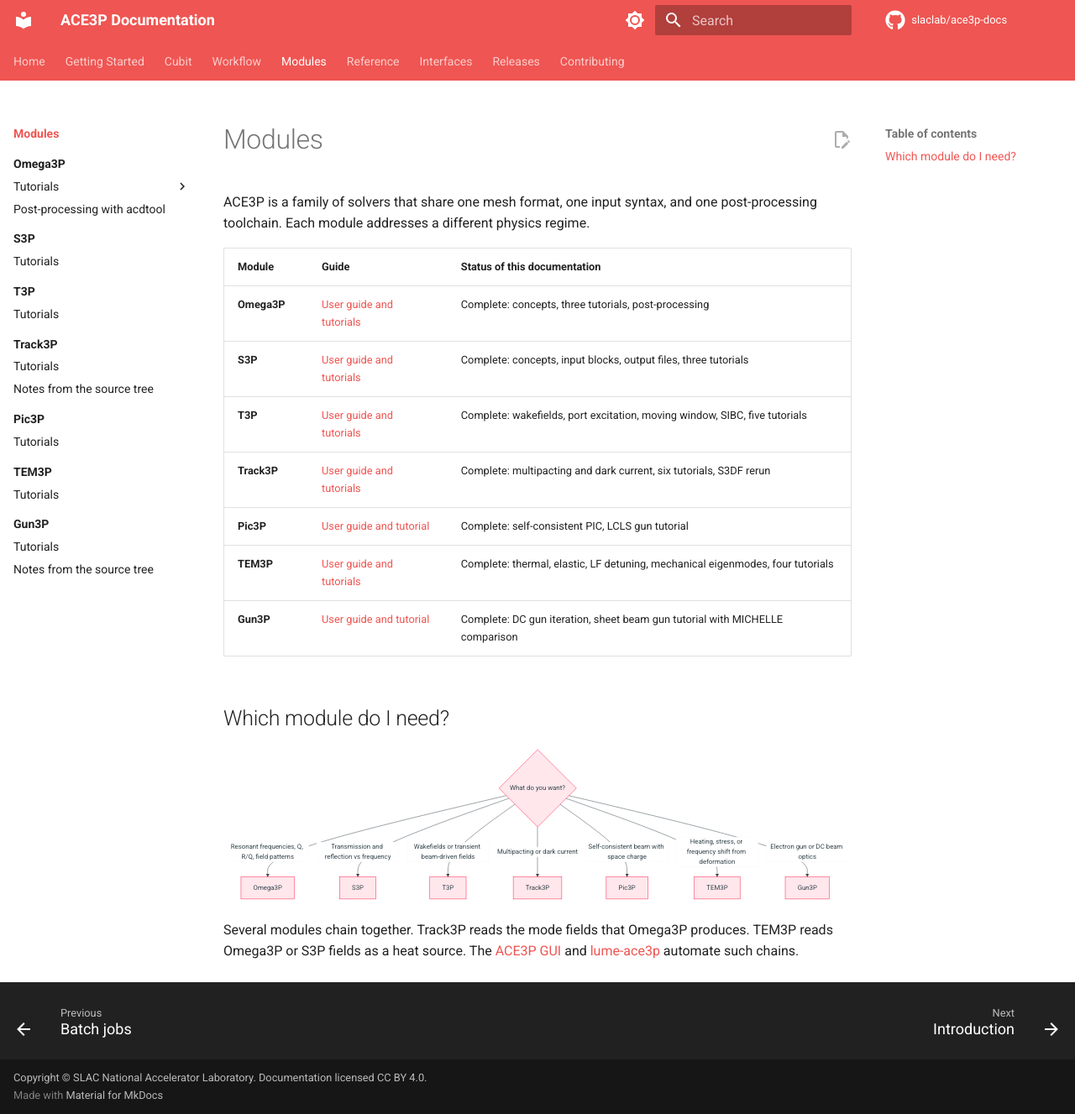
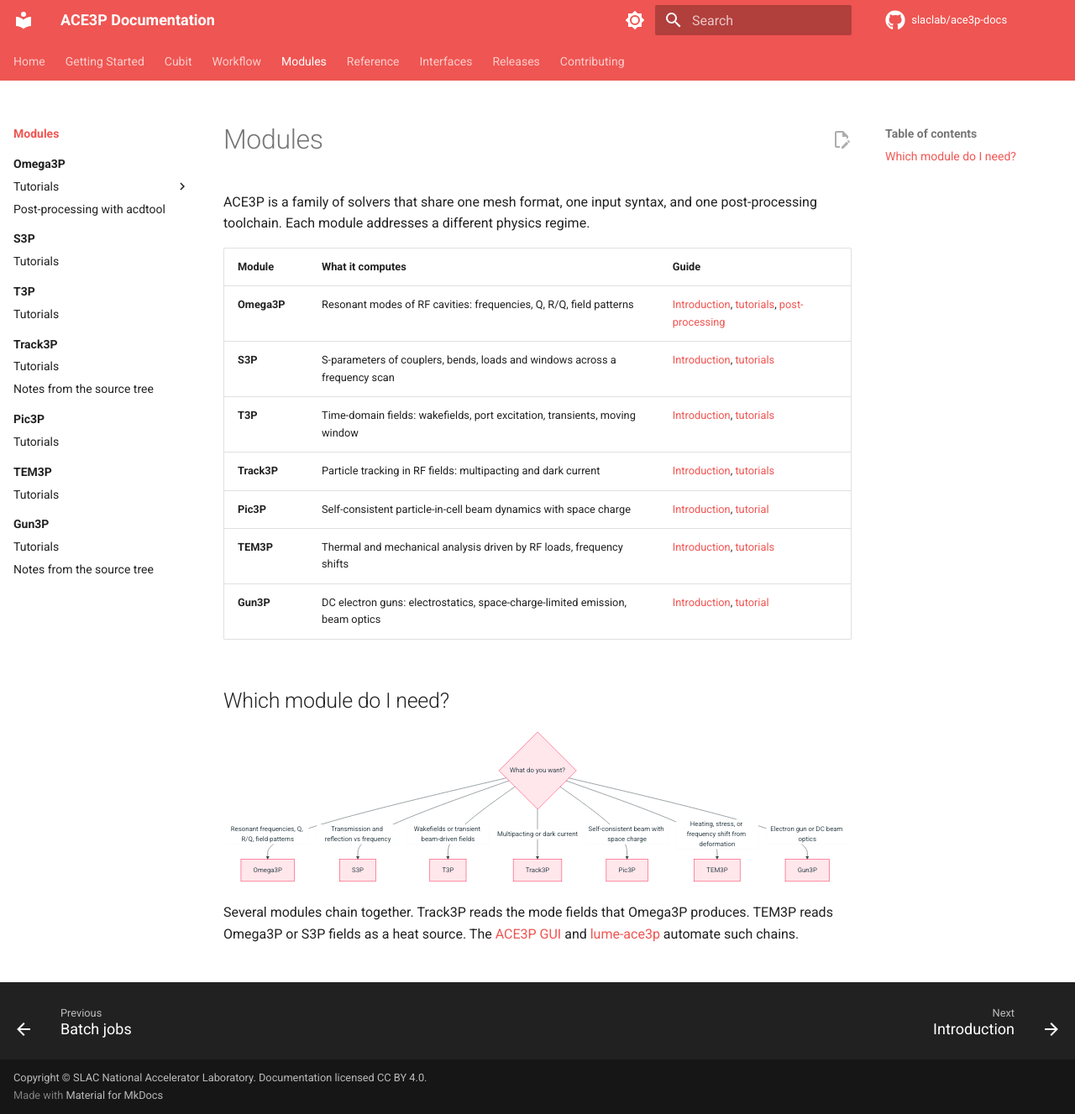
Before and after one commit to slaclab/ace3p-docs, an MkDocs documentation site: the page built from docs/modules/index.md, in a window 1280 px wide and 1327 px high. Shown: the whole window at 84% size. Built offline with MkDocs 1.6.1 and Material for MkDocs 9.7.7, drawn with Linux system fonts in a browser that asks for light colours; comment, search, counter and statistics services are not loaded; the version menu is left out.

Commit message:
Modules index: replace the documentation-status column with what each module computes (#15)
Generated with AI

Co-Authored-By: SLAC AI

```diff
--- a/docs/modules/index.md
+++ b/docs/modules/index.md
@@ -2,15 +2,15 @@
 
 ACE3P is a family of solvers that share one mesh format, one input syntax, and one post-processing toolchain. Each module addresses a different physics regime.
 
-| Module | Guide | Status of this documentation |
+| Module | What it computes | Guide |
 |---|---|---|
-| **Omega3P** | [User guide and tutorials](omega3p/index.md) | Complete: concepts, three tutorials, post-processing |
-| **S3P** | [User guide and tutorials](s3p/index.md) | Complete: concepts, input blocks, output files, three tutorials |
-| **T3P** | [User guide and tutorials](t3p/index.md) | Complete: wakefields, port excitation, moving window, SIBC, five tutorials |
-| **Track3P** | [User guide and tutorials](track3p/index.md) | Complete: multipacting and dark current, six tutorials, S3DF rerun |
-| **Pic3P** | [User guide and tutorial](pic3p/index.md) | Complete: self-consistent PIC, LCLS gun tutorial |
-| **TEM3P** | [User guide and tutorials](tem3p/index.md) | Complete: thermal, elastic, LF detuning, mechanical eigenmodes, four tutorials |
-| **Gun3P** | [User guide and tutorial](gun3p/index.md) | Complete: DC gun iteration, sheet beam gun tutorial with MICHELLE comparison |
+| **Omega3P** | Resonant modes of RF cavities: frequencies, Q, R/Q, field patterns | [Introduction](omega3p/index.md), [tutorials](omega3p/tutorial-pillbox.md), [post-processing](omega3p/postprocess.md) |
+| **S3P** | S-parameters of couplers, bends, loads and windows across a frequency scan | [Introduction](s3p/index.md), [tutorials](s3p/tutorials.md) |
+| **T3P** | Time-domain fields: wakefields, port excitation, transients, moving window | [Introduction](t3p/index.md), [tutorials](t3p/tutorials.md) |
+| **Track3P** | Particle tracking in RF fields: multipacting and dark current | [Introduction](track3p/index.md), [tutorials](track3p/tutorials.md) |
+| **Pic3P** | Self-consistent particle-in-cell beam dynamics with space charge | [Introduction](pic3p/index.md), [tutorial](pic3p/tutorial.md) |
+| **TEM3P** | Thermal and mechanical analysis driven by RF loads, frequency shifts | [Introduction](tem3p/index.md), [tutorials](tem3p/tutorials.md) |
+| **Gun3P** | DC electron guns: electrostatics, space-charge-limited emission, beam optics | [Introduction](gun3p/index.md), [tutorial](gun3p/tutorial.md) |
 
 ## Which module do I need?
 
```
